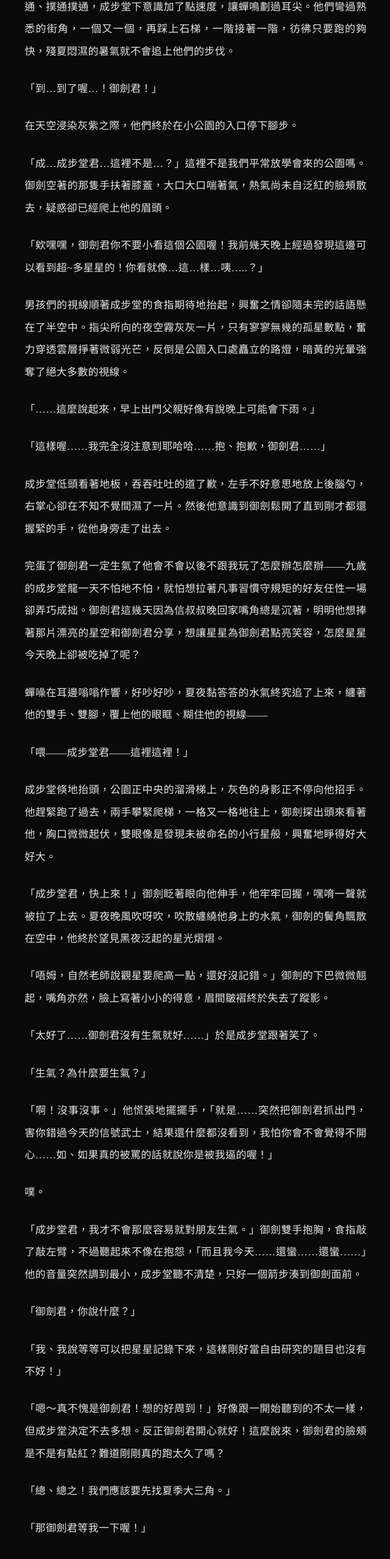
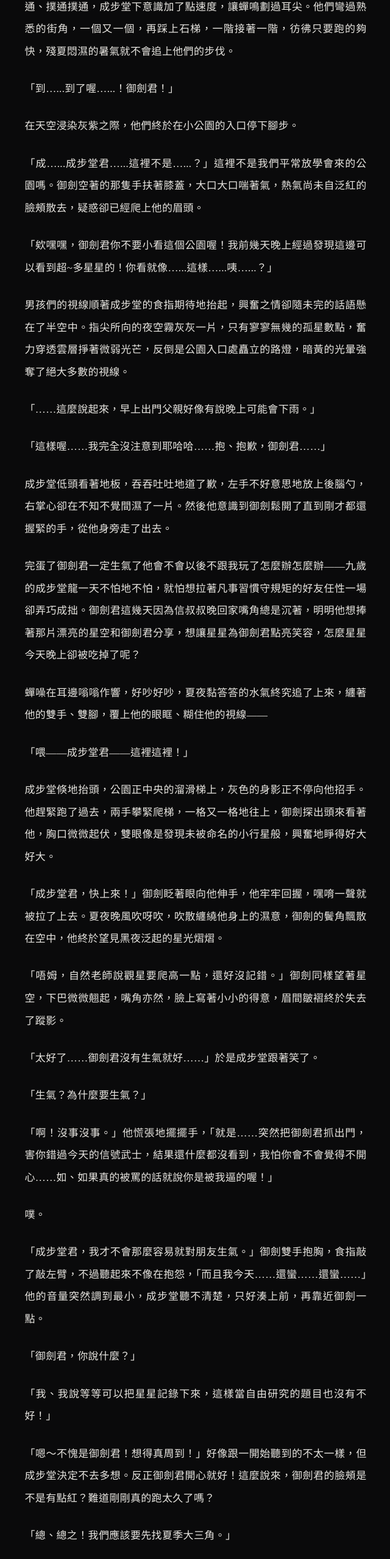
Before and after one commit to yko-ynyn/nrmt-fic, a plain HTML site: page hoshi-wo-mini-ikou.html in a window 1280 px wide. Shown: the part 892-3449 px from the top of the page at 61% size, without its empty margins (319-959 px from the left). Drawn offline with nearby package versions, Linux system fonts and the light colour scheme.

Commit message:
hoshi update

```diff
--- a/hoshi-wo-mini-ikou.html
+++ b/hoshi-wo-mini-ikou.html
@@ -126,13 +126,13 @@
 
     <p>啪嗒啪嗒、啪嗒啪嗒，小小的腳步聲在柏油路和紅磚矮牆間迴盪，向後伸去的右手被緊緊抓著，暖暖的、軟軟的，帶了點點濕氣。無人知曉的冒險悄悄啟程，沒有說出口的緊張和興奮化作兩人掌心相抵的脈動，撲通撲通、撲通撲通，成步堂下意識加了點速度，讓蟬鳴劃過耳尖。他們彎過熟悉的街角，一個又一個，再踩上石梯，一階接著一階，彷彿只要跑的夠快，殘夏悶濕的暑氣就不會追上他們的步伐。</p>
 
-    <p>「到…到了喔…！御劍君！」</p>
+    <p>「到…...到了喔…...！御劍君！」</p>
 
     <p>在天空浸染灰紫之際，他們終於在小公園的入口停下腳步。</p>
 
-    <p>「成…成步堂君…這裡不是…？」這裡不是我們平常放學會來的公園嗎。御劍空著的那隻手扶著膝蓋，大口大口喘著氣，熱氣尚未自泛紅的臉頰散去，疑惑卻已經爬上他的眉頭。</p>
+    <p>「成…...成步堂君…...這裡不是…...？」這裡不是我們平常放學會來的公園嗎。御劍空著的那隻手扶著膝蓋，大口大口喘著氣，熱氣尚未自泛紅的臉頰散去，疑惑卻已經爬上他的眉頭。</p>
 
-    <p>「欸嘿嘿，御劍君你不要小看這個公園喔！我前幾天晚上經過發現這邊可以看到超~多星星的！你看就像…這…樣…咦…..？」</p>
+    <p>「欸嘿嘿，御劍君你不要小看這個公園喔！我前幾天晚上經過發現這邊可以看到超~多星星的！你看就像…...這樣…...咦…...？」</p>
 
     <p>男孩們的視線順著成步堂的食指期待地抬起，興奮之情卻隨未完的話語懸在了半空中。指尖所向的夜空霧灰灰一片，只有寥寥無幾的孤星數點，奮力穿透雲層掙著微弱光芒，反倒是公園入口處矗立的路燈，暗黃的光暈強奪了絕大多數的視線。</p>
 
@@ -140,7 +140,7 @@
 
     <p>「這樣喔……我完全沒注意到耶哈哈……抱、抱歉，御劍君……」</p>
 
-    <p>成步堂低頭看著地板，吞吞吐吐的道了歉，左手不好意思地放上後腦勺，右掌心卻在不知不覺間濕了一片。然後他意識到御劍鬆開了直到剛才都還握緊的手，從他身旁走了出去。</p>
+    <p>成步堂低頭看著地板，吞吞吐吐地道了歉，左手不好意思地放上後腦勺，右掌心卻在不知不覺間濕了一片。然後他意識到御劍鬆開了直到剛才都還握緊的手，從他身旁走了出去。</p>
 
     <p>完蛋了御劍君一定生氣了他會不會以後不跟我玩了怎麼辦怎麼辦——九歲的成步堂龍一天不怕地不怕，就怕想拉著凡事習慣守規矩的好友任性一場卻弄巧成拙。御劍君這幾天因為信叔叔晚回家嘴角總是沉著，明明他想捧著那片漂亮的星空和御劍君分享，想讓星星為御劍君點亮笑容，怎麼星星今天晚上卻被吃掉了呢？</p>
 
@@ -150,9 +150,9 @@
 
     <p>成步堂倏地抬頭，公園正中央的溜滑梯上，灰色的身影正不停向他招手。他趕緊跑了過去，兩手攀緊爬梯，一格又一格地往上，御劍探出頭來看著他，胸口微微起伏，雙眼像是發現未被命名的小行星般，興奮地睜得好大好大。</p>
 
-    <p>「成步堂君，快上來！」御劍眨著眼向他伸手，他牢牢回握，嘿唷一聲就被拉了上去。夏夜晚風吹呀吹，吹散纏繞他身上的水氣，御劍的鬢角飄散在空中，他終於望見黑夜泛起的星光熠熠。</p>
+    <p>「成步堂君，快上來！」御劍眨著眼向他伸手，他牢牢回握，嘿唷一聲就被拉了上去。夏夜晚風吹呀吹，吹散纏繞他身上的濕意，御劍的鬢角飄散在空中，他終於望見黑夜泛起的星光熠熠。</p>
 
-    <p>「唔姆，自然老師說觀星要爬高一點，還好沒記錯。」御劍的下巴微微翹起，嘴角亦然，臉上寫著小小的得意，眉間皺褶終於失去了蹤影。</p>
+    <p>「唔姆，自然老師說觀星要爬高一點，還好沒記錯。」御劍同樣望著星空，下巴微微翹起，嘴角亦然，臉上寫著小小的得意，眉間皺褶終於失去了蹤影。</p>
 
     <p>「太好了……御劍君沒有生氣就好……」於是成步堂跟著笑了。</p>
 
@@ -162,33 +162,33 @@
 
     <p>噗。</p>
 
-    <p>「成步堂君，我才不會那麼容易就對朋友生氣。」御劍雙手抱胸，食指敲了敲左臂，不過聽起來不像在抱怨，「而且我今天……還蠻……還蠻……」他的音量突然調到最小，成步堂聽不清楚，只好一個箭步湊到御劍面前。</p>
+    <p>「成步堂君，我才不會那麼容易就對朋友生氣。」御劍雙手抱胸，食指敲了敲左臂，不過聽起來不像在抱怨，「而且我今天……還蠻……還蠻……」他的音量突然調到最小，成步堂聽不清楚，只好湊上前，再靠近御劍一點。</p>
 
     <p>「御劍君，你說什麼？」</p>
 
-    <p>「我、我說等等可以把星星記錄下來，這樣剛好當自由研究的題目也沒有不好！」</p>
+    <p>「我、我說等等可以把星星記錄下來，這樣當自由研究的題目也沒有不好！」</p>
 
-    <p>「嗯～真不愧是御劍君！想的好周到！」好像跟一開始聽到的不太一樣，但成步堂決定不去多想。反正御劍君開心就好！這麼說來，御劍君的臉頰是不是有點紅？難道剛剛真的跑太久了嗎？</p>
+    <p>「嗯～不愧是御劍君！想得真周到！」好像跟一開始聽到的不太一樣，但成步堂決定不去多想。反正御劍君開心就好！這麼說來，御劍君的臉頰是不是有點紅？難道剛剛真的跑太久了嗎？</p>
 
     <p>「總、總之！我們應該要先找夏季大三角。」</p>
 
     <p>「那御劍君等我一下喔！」</p>
 
-    <p>成步堂匆匆滑下滑梯，過了不久又匆匆爬回他們的觀星基地。「來，一人一瓶！」沁著水珠的鋁罐貼上掌心，酸甜沁涼的蘇打咕嘟咕嘟灌入喉頭，氣泡在口中迸出另一片星空，他們肩併著肩坐，頭頂的天空突然變得好遼闊。</p>
+    <p>成步堂匆匆滑下滑梯，腳步聲遠去，過不久他回到觀星基地，手中多了兩罐淺藍的蘇打汽水。「來，一人一瓶！」沁著水珠的鋁罐貼上掌心，酸甜沁涼的液體咕嘟咕嘟灌入喉頭，氣泡在口中迸出另一片星空，他們肩併著肩坐，頭頂的天空突然變得好遼闊。</p>
 
     <p>「啊！御劍君你看！那顆星星感覺特別亮耶！」</p>
 
     <p>「我看一下喔……唔姆，夏天晚上最亮的星星，我記得應該……是織女星！」</p>
 
-    <p>「織女星……織女星……啊！」成步堂像是想起什麼樣大喊了一聲，「是說御劍君！今天不是七夕嘛！」他想起剛剛經過商店街時，好幾處都擺著綁滿五彩短冊的竹枝。「牛郎和織女今天可以在鵲橋上見面呢！太好了！」</p>
+    <p>「織女星……織女星……啊！」成步堂像是想起什麼，大喊了一聲，「是說御劍君！今天不是七夕嘛！」他想起剛剛經過商店街時瞥見好幾盆綁滿五彩短冊的竹枝。「牛郎和織女今天可以在鵲橋上見面呢！太好了！」</p>
 
-    <p>「唔……但今天好像看不見銀河呢……牛郎星也還沒找到……」</p>
+    <p>「唔，但今天好像看不見銀河，牛郎星也還沒找到……」</p>
 
     <p>「咦……這樣織女也太孤單了吧……」如果一年只能見到一次御劍君還被壞天氣搗亂，他一定會很難過的，成步堂小朋友感到有些沮喪，但他又轉了轉頭，突然有了些不一樣的想法。</p>
 
-    <p>「吶吶御劍君，」他朝御劍拋去一個淘氣的笑容，「我們來比賽誰先幫織女找到牛郎君吧！」</p>
+    <p>「吶吶御劍君，」他朝御劍拋去一個淘氣的笑容，「不然我們來比賽誰先幫織女找到牛郎君吧！」</p>
 
-    <p>樹葉沙沙作響，御劍愣著眨了眨眼，試圖理解好友天外飛來一筆的提案。不過九歲小男孩很快就燃起了勝負心，挑了挑眉，「哼哼？成步堂君，話先說在前頭，我可不會放水喔？」</p>
+    <p>樹葉沙沙作響，御劍愣著眨了眨眼，還在試圖理解好友過於跳躍的思考邏輯。不過九歲小男孩的勝負心很快蓋過了困惑，他挑了挑眉，「哼哼？成步堂君，話先說在前頭，我可不會放水喔？」</p>
 
     <p>「那當然，就算對手是御劍君，我也不會認輸的！輸的人請贏的人吃信號武士巧克力？」</p>
 
@@ -196,7 +196,7 @@
 
     <p>御劍怜侍選手很快又將目光放回天空中，指尖劃過一顆又一顆的星點，口中念念有詞，「天津四在織女星的左下角……那牛郎星應該會在右邊……不對那顆感覺距離不夠遠……」</p>
 
-    <p>另一邊的成步堂龍一選手倒沒有那麼認真在比賽上。從剛剛起他的目光就移不開了，他盯著星空下御劍專注的側臉，看著那雙灰眸裡一點一點的流光閃爍。</p>
+    <p>另一邊的成步堂龍一選手倒沒有那麼認真在比賽上。其實從剛剛開始他的目光就移不開了，他盯著星空下御劍君專注的側臉、御劍君嘴角上揚的弧度、御劍君灰色的雙眼亮亮的，有一點一點的光在閃爍。</p>
 
     <p>「御劍君，我好像找到星星了。」他脫口而出。</p>
 
```
